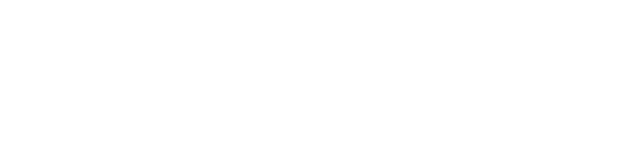
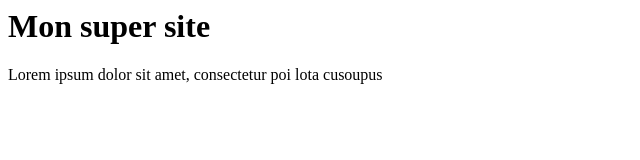
Before and after one commit to pierrick56/dc2grp2, a plain HTML site: page index.html in a window 1280 px wide. Shown: the whole page, without its empty margins (0-640 px from the left). Drawn offline with Linux system fonts and the light colour scheme.

Commit message:
ajout paragraphe

```diff
--- a/index.html
+++ b/index.html
@@ -1,11 +1,10 @@
 <!DOCTYPE>
 <html>
-
 <head></head>
     <meta charset="utf-8">
-
-    <body>
+    <title>Site</title>
+<body>
+    <h1>Mon super site</h1>
+    <p>Lorem ipsum dolor sit amet, consectetur poi lota cusoupus</p>
     </body>
-
-
 </html>
```
